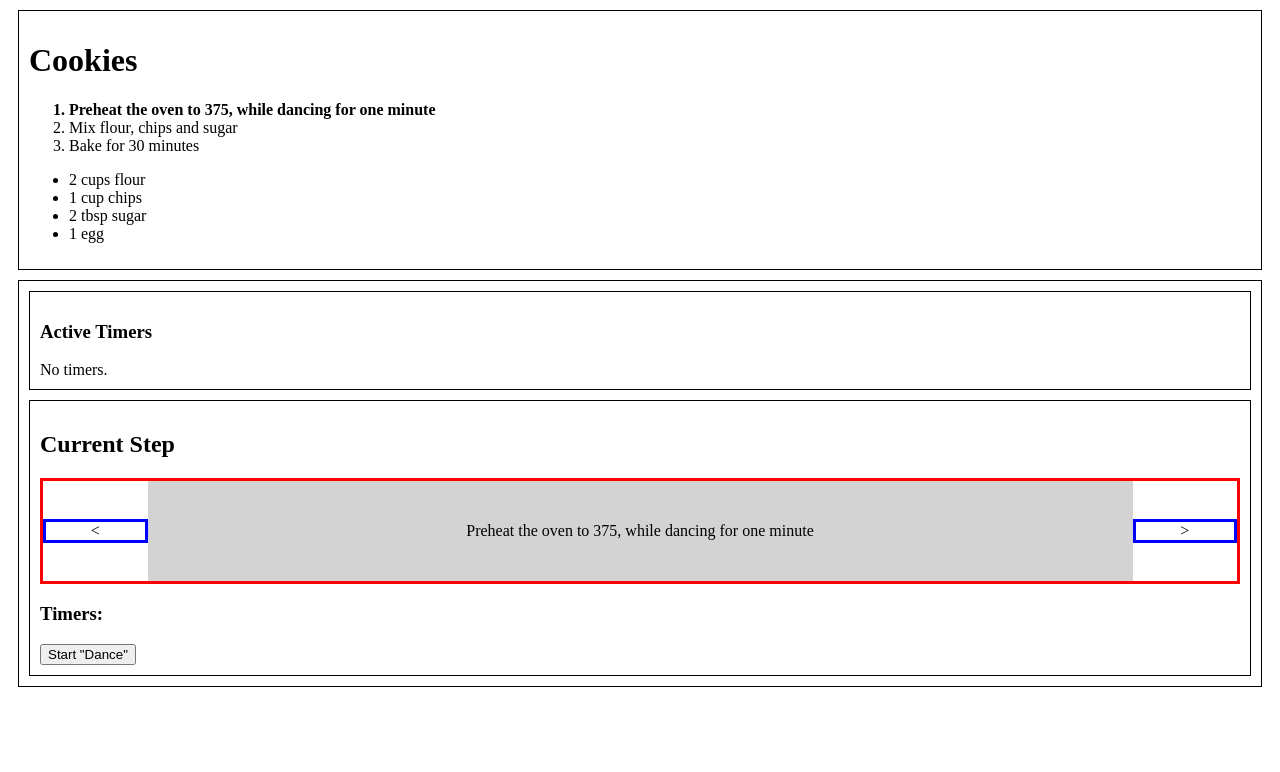
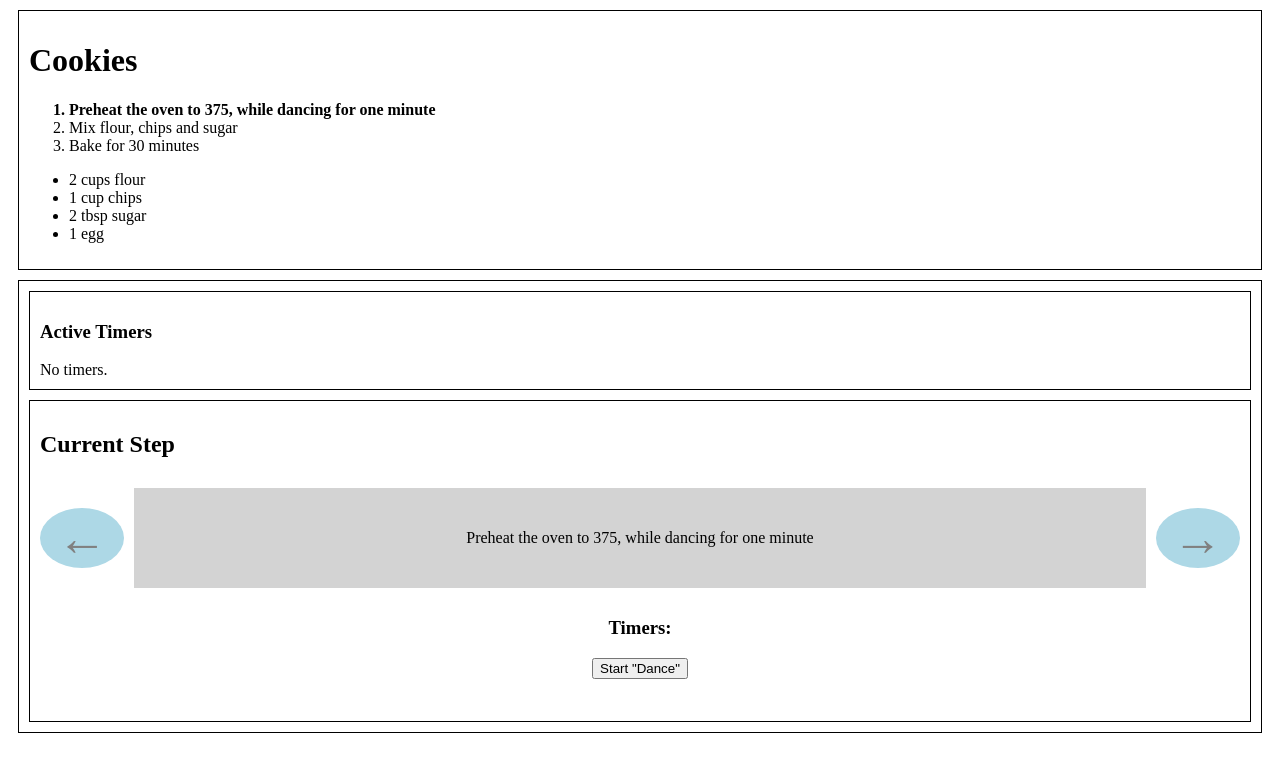
Before and after one commit to tuzmusic/recipe-helper-april-2020, a React (Create React App) app: page / in a window 1280 px wide. Shown: the top 772 px of the page. Built offline with nearby package versions, Linux system fonts and the light colour scheme.

Commit message:
formatting

```diff
--- a/src/components/ActiveTimers/ActiveTimers.tsx
+++ b/src/components/ActiveTimers/ActiveTimers.tsx
@@ -6,8 +6,8 @@ import { Section } from "../UtilityComponents";
 export const ActiveTimers = ({ timers, clearTimer }: { timers: CookingTimer[], clearTimer: (t: CookingTimer) => void }) => {
   return <Section>
     <h3>Active Timers</h3>
-    { !timers.length ? "No timers." : timers.map(timer =>
-      <Timer direction="backward"
+    { !timers.length ? "No timers." : timers.map((timer, i) =>
+      <Timer key={ i } direction="backward"
              initialTime={ timer.durationSec * 1000 }
         // checkpoints={ [{ time: 0, callback: () => {/* handle timer completion */} }] }
       >
--- a/src/components/CookingStep/CookingStep.tsx
+++ b/src/components/CookingStep/CookingStep.tsx
@@ -23,10 +23,25 @@ export const CookingStep = ({ step, currentness }: Props) => {
     justifyContent: 'center',
     alignItems: 'center',
     transition: '1s ease',
-    left: currentness! * 100 + '%'
+    left: currentness! * 100 + '%',
+    '&.right': {
+      left: '100%'
+    },
+    '&.current': {
+      left: '0%'
+    },
+    '&.left': {
+      left: '-100%'
+    }
   })
 
-  return <StepWrapper children={ step.text }/>
+  const keys = Object.keys(Currentness)
+  const values = Object.values(Currentness)
+  const className = '' // keys[values.indexOf(currentness!)]!.toLowerCase()
+  // console.log(className, step.text)
+  return <StepWrapper className={ className }
+                      children={ step.text }
+  />
 }
 
 /* CONTAINER */
--- a/src/components/CurrentStep/CurrentStep.tsx
+++ b/src/components/CurrentStep/CurrentStep.tsx
@@ -7,7 +7,7 @@ import StepsCarouselContainer from "../StepsCarousel/StepsCarouselContainer";
 const CurrentStep = () => {
   console.log('render CurrentStep')
   return (
-    <Section>
+    <Section style={ { height: '300px' } }>
       <h2>Current Step</h2>
       <StepsCarouselContainer/>
       <StepTimersContainer/>
--- a/src/components/CurrentStep/StepTimers.tsx
+++ b/src/components/CurrentStep/StepTimers.tsx
@@ -4,17 +4,15 @@ import { CookingTimer } from "../../models/Models";
 import { connect } from "react-redux";
 import { RootState } from "../../redux/rootReducer";
 import { selectCurrentStepTimers } from "../../redux/selectors/cookingSession.selectors";
+import { CenterFlexColumn } from "../StepsCarousel/StepsCarousel";
 
-// type Props =
+type Props = { timers: CookingTimer[] }
 
-const StepTimers = ({ timers }: { timers: CookingTimer[] }) =>
-  <div>
+const StepTimers = ({ timers }: Props) =>
+  <CenterFlexColumn>
     <h3>Timers:</h3>
-    {
-      timers.map((t, i) =>
-        <TimerContainer key={ i } timer={ t }/>)
-    }
-  </div>
+    { timers.map((t, i) => <TimerContainer key={ i } timer={ t }/>) }
+  </CenterFlexColumn>
 
 const selectProps = (state: RootState) => ({ timers: selectCurrentStepTimers(state) })
 const StepTimersContainer = connect(selectProps)(StepTimers)
--- a/src/components/StepsCarousel/StepsCarousel.tsx
+++ b/src/components/StepsCarousel/StepsCarousel.tsx
@@ -4,27 +4,30 @@ import styled from "@emotion/styled";
 import { Instruction } from "../../models/Models";
 import { ClickHandler } from "../../types/utility.types";
 
-const CenterFlexRow = styled.div({
+export const CenterFlex = styled.div({
   display: 'flex',
-  flexDirection: 'row',
   justifyContent: 'center',
   alignItems: 'center',
   position: 'relative',
 })
+export const CenterFlexColumn = styled(CenterFlex)({ flexDirection: 'column' })
+const CarouselWrapper = styled(CenterFlex)({})
 
-const CarouselWrapper = styled(CenterFlexRow)({
-  border: 'solid red'
+const Arrow = styled(CenterFlex)({
+  width: '100px',
+  height: '60px',
+  fontSize: '50px',
+  borderRadius: '200%',
+  fontWeight: 'bold',
+  color: 'grey',
+  userSelect: 'none',
+  background: 'lightblue',
 })
 
-const Arrow = styled(CenterFlexRow)({
-  border: 'solid blue',
-  width: '10%',
-  userSelect: 'none'
-})
-
-const StepsContainer = styled(CenterFlexRow)({
+const StepsWrapper = styled(CenterFlex)({
   width: '100%',
   height: '100px',
+  margin: '10px',
   overflow: 'hidden'
 })
 
@@ -36,14 +39,13 @@ type Props = {
 
 const StepsCarousel = ({ steps, incStep, decStep }: Props) =>
   <CarouselWrapper>
-    <Arrow onClick={ incStep }>{ "<" }</Arrow>
-
-    <StepsContainer>{
+    <Arrow onClick={ incStep }>{ "←" }</Arrow>
+    <StepsWrapper>{
       steps.map((step, i) =>
         <CookingStepContainer step={ step } key={ i }/>
       )
-    }</StepsContainer>
-    <Arrow onClick={ decStep }>{ ">" }</Arrow>
+    }</StepsWrapper>
+    <Arrow onClick={ decStep }>{ "→" }</Arrow>
   </CarouselWrapper>
 
 export default StepsCarousel
```
